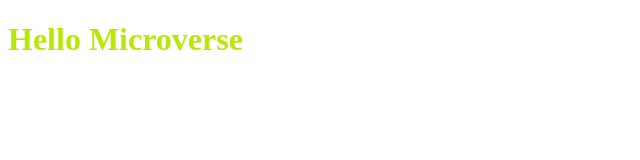
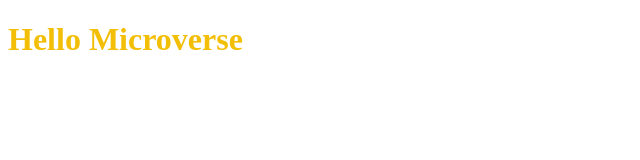
Before and after one commit to maths29/microverse, a website: page index.html in a window 1280 px wide. Shown: the whole page, without its empty margins (0-640 px from the left). Drawn offline with Linux system fonts and the light colour scheme.

Commit message:
add style.css and fixed all linter errors

```diff
--- a/style.css
+++ b/style.css
@@ -1,3 +1,3 @@
 h1 {
-  color: #b8e808;
+  color: #f3bf06;
 }
```
Also changed, not shown: .github/workflows/linters.yml.
